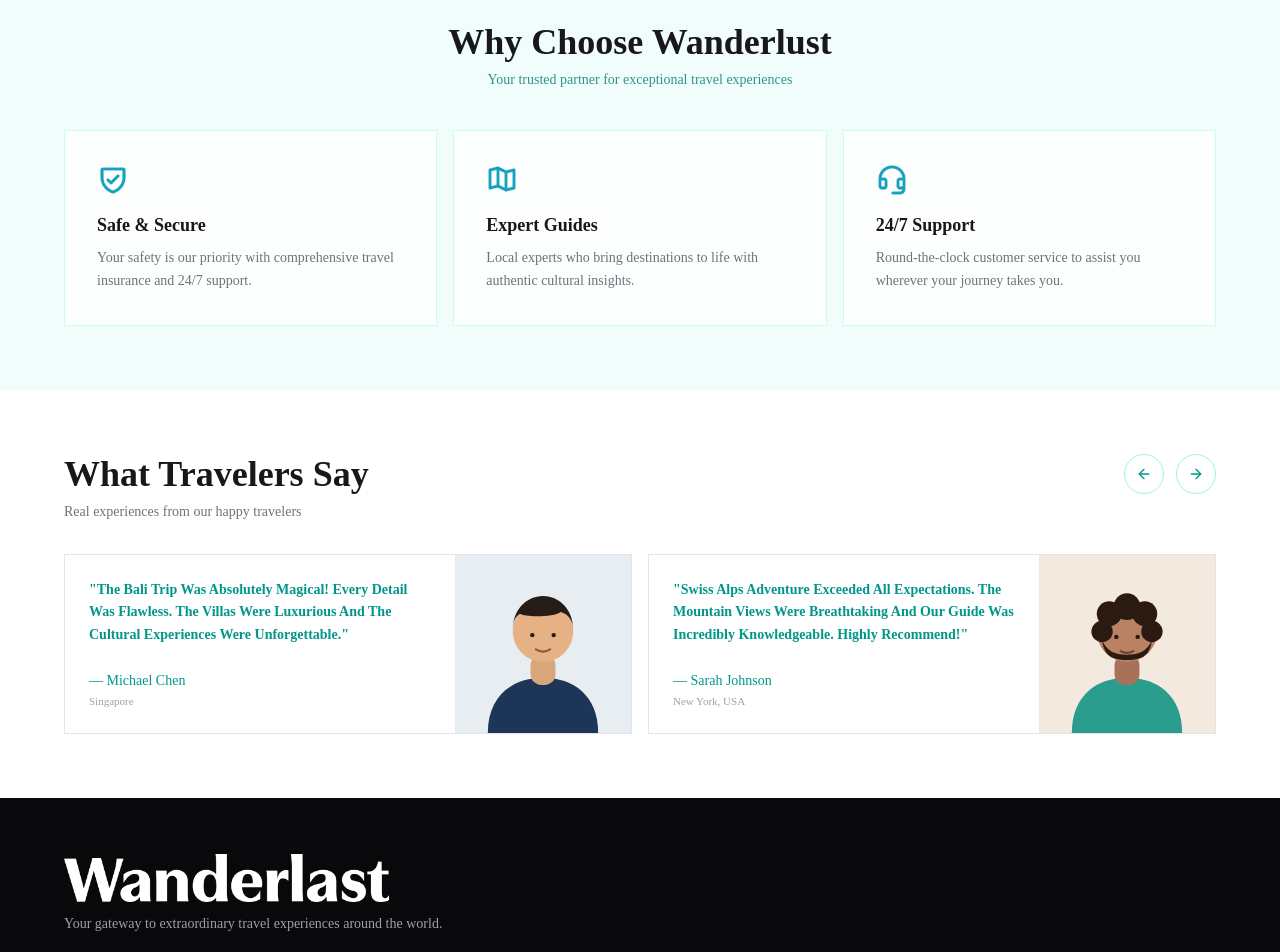
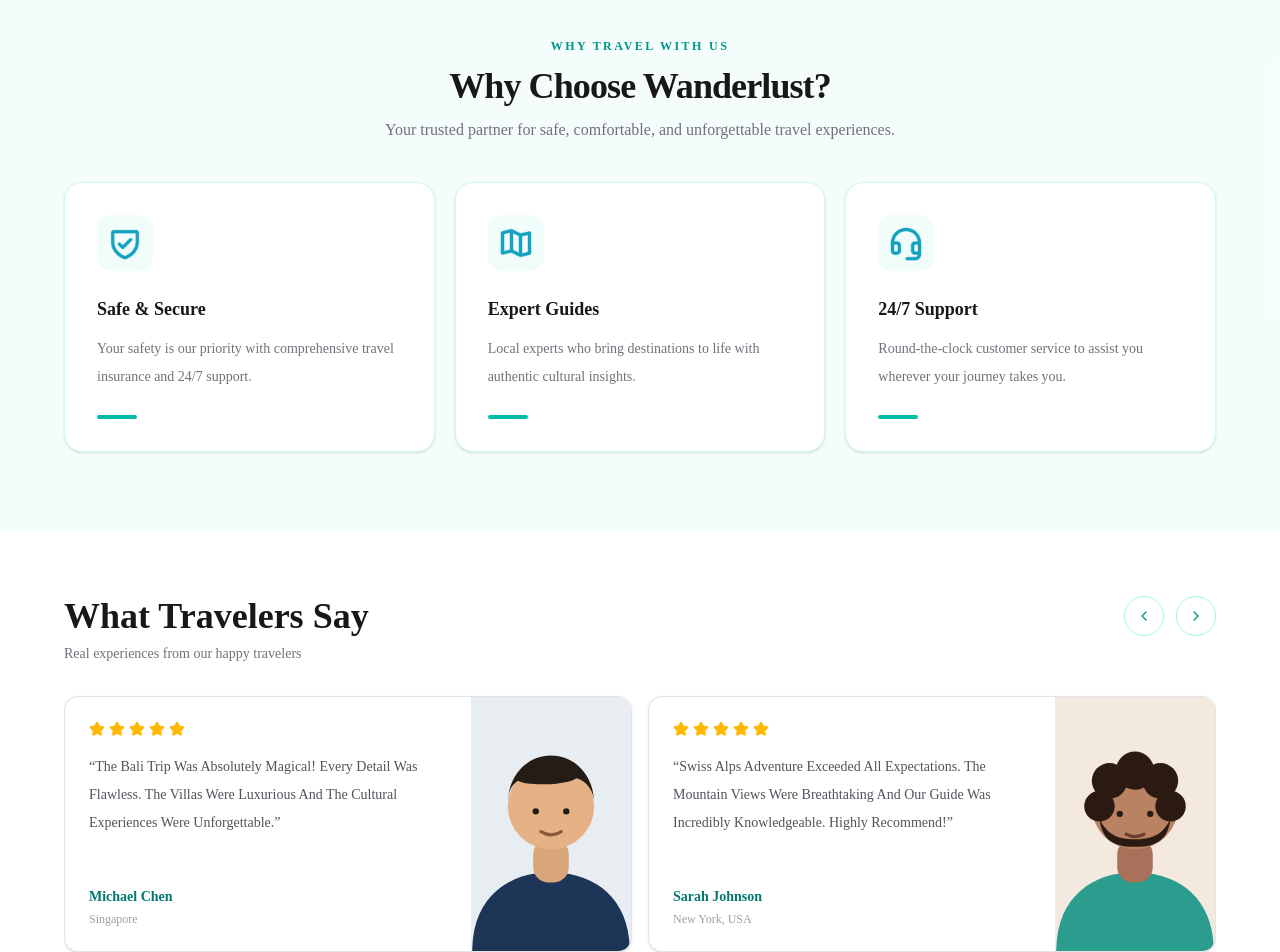
Before and after one commit to Sadiya646/wanderlust, a Next.js app: page / in a window 1280 px wide. Shown: the part 700-1652 px from the top of the page. Built offline with nearby package versions, Linux system fonts and the light colour scheme.

Commit message:
book trip

```diff
--- a/package.json
+++ b/package.json
@@ -12,6 +12,7 @@
     "@base-ui/react": "^1.9.0",
     "class-variance-authority": "^0.7.1",
     "cn": "^0.5.0",
+    "embla-carousel-react": "^8.6.0",
     "lucide-react": "^1.61.0",
     "next": "16.4.3",
     "react": "19.3.0",
--- a/src/app/page.tsx
+++ b/src/app/page.tsx
@@ -1,5 +1,6 @@
 import { Navbar } from "@/components/navbar";
 import { Banner } from "@/components/banner";
+import { CallToAction } from "@/components/cta";
 import { WhyChooseUs } from "@/components/why-choose-us";
 import { Testimonials } from "@/components/testimonials";
 import { Footer } from "@/components/footer";
@@ -9,8 +10,10 @@
     <>
       <Navbar />
       <Banner />
+
       <WhyChooseUs />
       <Testimonials />
+      <CallToAction />
       <Footer />
     </>
   );
--- a/src/components/testimonials.tsx
+++ b/src/components/testimonials.tsx
@@ -1,129 +1,139 @@
+
 "use client";
 
-import { useState } from "react";
 import Image from "next/image";
-import { ArrowLeft, ArrowRight } from "lucide-react";
+import { Star } from "lucide-react";
+
+import {
+  Carousel,
+  CarouselContent,
+  CarouselItem,
+  CarouselNext,
+  CarouselPrevious,
+} from "@/components/ui/carousel";
 
 const testimonials = [
   {
     quote:
-      "\"The Bali Trip Was Absolutely Magical! Every Detail Was Flawless. The Villas Were Luxurious And The Cultural Experiences Were Unforgettable.\"",
+      "The Bali Trip Was Absolutely Magical! Every Detail Was Flawless. The Villas Were Luxurious And The Cultural Experiences Were Unforgettable.",
     name: "Michael Chen",
     location: "Singapore",
     image: "/images/traveler-1.svg",
   },
   {
     quote:
-      "\"Swiss Alps Adventure Exceeded All Expectations. The Mountain Views Were Breathtaking And Our Guide Was Incredibly Knowledgeable. Highly Recommend!\"",
+      "Swiss Alps Adventure Exceeded All Expectations. The Mountain Views Were Breathtaking And Our Guide Was Incredibly Knowledgeable. Highly Recommend!",
     name: "Sarah Johnson",
     location: "New York, USA",
     image: "/images/traveler-2.svg",
   },
   {
     quote:
-      "\"Lagos To Lloret Was Beyond My Dreams. The Beaches Were Idyllic And Every Transfer Was Seamless. I Have Already Booked My Next Trip!\"",
+      "Lagos To Lloret Was Beyond My Dreams. The Beaches Were Idyllic And Every Transfer Was Seamless. I Have Already Booked My Next Trip!",
     name: "Amara Okafor",
     location: "Lagos, Nigeria",
     image: "/images/traveler-3.svg",
   },
   {
     quote:
-      "\"Kyoto In Cherry Blossom Season Was Pure Poetry. The Ryokan Stay And Tea Ceremony Felt Truly Authentic. Worth Every Penny!\"",
+      "Kyoto In Cherry Blossom Season Was Pure Poetry. The Ryokan Stay And Tea Ceremony Felt Truly Authentic. Worth Every Penny!",
     name: "Yuki Tanaka",
     location: "Tokyo, Japan",
     image: "/images/traveler-4.svg",
   },
   {
     quote:
-      "\"Barcelona Felt Like A Homecoming. Our Guide Found Hidden Tapas Bars I Would Never Have Discovered Alone. Simply Perfect.\"",
+      "Barcelona Felt Like A Homecoming. Our Guide Found Hidden Tapas Bars I Would Never Have Discovered Alone. Simply Perfect.",
     name: "Elena Rodriguez",
     location: "Madrid, Spain",
     image: "/images/traveler-5.svg",
   },
   {
     quote:
-      "\"The Jeju Island Getaway Was The Reset I Needed. Crystal Clear Waters, Friendly Locals, And Zero Stress. Wanderlust Delivered!\"",
+      "The Jeju Island Getaway Was The Reset I Needed. Crystal Clear Waters, Friendly Locals, And Zero Stress. Wanderlust Delivered!",
     name: "David Kim",
     location: "Seoul, South Korea",
     image: "/images/traveler-6.svg",
   },
 ];
 
-const PAGE_SIZE = 2;
-
 export function Testimonials() {
-  const [page, setPage] = useState(0);
-  const pageCount = Math.ceil(testimonials.length / PAGE_SIZE);
-  const visible = testimonials.slice(
-    page * PAGE_SIZE,
-    page * PAGE_SIZE + PAGE_SIZE
-  );
-
   return (
     <section className="bg-white px-4 py-16 md:px-8">
       <div className="mx-auto max-w-6xl">
-        <div className="flex items-start justify-between">
+        <Carousel
+          opts={{
+            align: "start",
+            loop: true,
+          }}
+          className="w-full"
+        >
+          {/* Section heading and navigation */}
+          <div className="flex items-start justify-between gap-4">
             <div>
               <h2 className="text-3xl font-bold text-zinc-900 md:text-4xl">
                 What Travelers Say
               </h2>
+
               <p className="mt-2 text-xs text-zinc-500 md:text-sm">
                 Real experiences from our happy travelers
               </p>
             </div>
-          <div className="flex gap-3">
-            <button
-              type="button"
-              aria-label="Previous travelers"
-              onClick={() =>
-                setPage((page - 1 + pageCount) % pageCount)
-              }
-              className="flex size-10 items-center justify-center rounded-full border border-teal-200 text-teal-600 hover:bg-teal-50"
-            >
-              <ArrowLeft className="size-4" />
-            </button>
-            <button
-              type="button"
-              aria-label="Next travelers"
-              onClick={() => setPage((page + 1) % pageCount)}
-              className="flex size-10 items-center justify-center rounded-full border border-teal-200 text-teal-600 hover:bg-teal-50"
-            >
-              <ArrowRight className="size-4" />
-            </button>
+
+            <div className="flex shrink-0 gap-3">
+              <CarouselPrevious className="static size-10 translate-y-0 border-teal-200 text-teal-600 hover:bg-teal-50 hover:text-teal-700" />
+
+              <CarouselNext className="static size-10 translate-y-0 border-teal-200 text-teal-600 hover:bg-teal-50 hover:text-teal-700" />
             </div>
           </div>
 
-        <div key={page} className="mt-8 grid gap-4 md:grid-cols-2">
-          {visible.map((testimonial) => (
-            <article
+          {/* Carousel cards */}
+          <CarouselContent className="-ml-4 mt-8">
+            {testimonials.map((testimonial) => (
+              <CarouselItem
                 key={testimonial.name}
-              className="flex border border-zinc-200 bg-white"
+                className="flex pl-4 md:basis-1/2"
               >
-              <div className="flex flex-1 flex-col p-6">
-                <p className="text-sm leading-relaxed font-semibold text-teal-600">
-                  {testimonial.quote}
+                <article className="flex min-h-64 w-full overflow-hidden rounded-xl border border-zinc-200 bg-white shadow-sm transition duration-300 hover:-translate-y-1 hover:shadow-lg">
+                  <div className="flex min-w-0 flex-1 flex-col p-5 md:p-6">
+                    <div className="mb-4 flex gap-1 text-amber-400">
+                      {Array.from({ length: 5 }).map((_, index) => (
+                        <Star
+                          key={index}
+                          className="size-4 fill-current"
+                        />
+                      ))}
+                    </div>
+
+                    <p className="text-sm leading-7 font-medium text-zinc-600">
+                      “{testimonial.quote}”
                     </p>
+
                     <div className="mt-auto pt-6">
-                  <div className="text-sm font-medium text-teal-600">
-                    &mdash; {testimonial.name}
-                  </div>
-                  <div className="mt-0.5 text-[11px] text-zinc-400">
+                      <p className="text-sm font-semibold text-teal-700">
+                        {testimonial.name}
+                      </p>
+
+                      <p className="mt-1 text-xs text-zinc-400">
                         {testimonial.location}
+                      </p>
                     </div>
                   </div>
-              </div>
-              <div className="relative w-36 shrink-0 md:w-44">
+
+                  <div className="relative min-h-full w-28 shrink-0 sm:w-36 md:w-40">
                     <Image
                       src={testimonial.image}
                       alt={testimonial.name}
                       fill
-                  sizes="176px"
+                      sizes="(max-width: 640px) 112px, 160px"
                       className="object-cover"
                     />
                   </div>
                 </article>
+              </CarouselItem>
             ))}
-        </div>
+          </CarouselContent>
+        </Carousel>
       </div>
     </section>
   );
--- /dev/null
+++ b/src/components/ui/carousel.tsx
@@ -0,0 +1,247 @@
+"use client"
+
+import * as React from "react"
+import { cn } from "cn"
+import useEmblaCarousel, {
+  type UseEmblaCarouselType,
+} from "embla-carousel-react"
+
+import { Button } from "@/components/ui/button"
+import { ChevronLeftIcon, ChevronRightIcon } from "lucide-react"
+
+type CarouselApi = UseEmblaCarouselType[1]
+type UseCarouselParameters = Parameters<typeof useEmblaCarousel>
+type CarouselOptions = UseCarouselParameters[0]
+type CarouselPlugin = UseCarouselParameters[1]
+
+type CarouselProps = {
+  opts?: CarouselOptions
+  plugins?: CarouselPlugin
+  orientation?: "horizontal" | "vertical"
+  setApi?: (api: CarouselApi) => void
+}
+
+type CarouselContextProps = {
+  carouselRef: ReturnType<typeof useEmblaCarousel>[0]
+  api: ReturnType<typeof useEmblaCarousel>[1]
+  scrollPrev: () => void
+  scrollNext: () => void
+  canScrollPrev: boolean
+  canScrollNext: boolean
+} & CarouselProps
+
+const CarouselContext = React.createContext<CarouselContextProps | null>(null)
+
+function useCarousel() {
+  const context = React.useContext(CarouselContext)
+
+  if (!context) {
+    throw new Error("useCarousel must be used within a <Carousel />")
+  }
+
+  return context
+}
+
+function Carousel({
+  orientation = "horizontal",
+  opts,
+  setApi,
+  plugins,
+  className,
+  children,
+  ...props
+}: React.ComponentProps<"div"> & CarouselProps) {
+  const [carouselRef, api] = useEmblaCarousel(
+    {
+      ...opts,
+      axis: orientation === "horizontal" ? "x" : "y",
+    },
+    plugins
+  )
+  const [canScrollPrev, setCanScrollPrev] = React.useState(false)
+  const [canScrollNext, setCanScrollNext] = React.useState(false)
+
+  const onSelect = React.useCallback((api: CarouselApi) => {
+    if (!api) return
+    setCanScrollPrev(api.canScrollPrev())
+    setCanScrollNext(api.canScrollNext())
+  }, [])
+
+  const scrollPrev = React.useCallback(() => {
+    api?.scrollPrev()
+  }, [api])
+
+  const scrollNext = React.useCallback(() => {
+    api?.scrollNext()
+  }, [api])
+
+  const handleKeyDown = React.useCallback(
+    (event: React.KeyboardEvent<HTMLDivElement>) => {
+      if (event.key === "ArrowLeft") {
+        event.preventDefault()
+        scrollPrev()
+      } else if (event.key === "ArrowRight") {
+        event.preventDefault()
+        scrollNext()
+      }
+    },
+    [scrollPrev, scrollNext]
+  )
+
+  React.useEffect(() => {
+    if (!api || !setApi) return
+    setApi(api)
+  }, [api, setApi])
+
+  React.useEffect(() => {
+    if (!api) return
+
+    // Initial sync must not call setState synchronously within the effect
+    // body (react-hooks/set-state-in-effect); defer it by one frame.
+    const raf = requestAnimationFrame(() => onSelect(api))
+    api.on("reInit", onSelect)
+    api.on("select", onSelect)
+
+    return () => {
+      cancelAnimationFrame(raf)
+      api?.off("reInit", onSelect)
+      api?.off("select", onSelect)
+    }
+  }, [api, onSelect])
+
+  return (
+    <CarouselContext.Provider
+      value={{
+        carouselRef,
+        api: api,
+        opts,
+        orientation:
+          orientation || (opts?.axis === "y" ? "vertical" : "horizontal"),
+        scrollPrev,
+        scrollNext,
+        canScrollPrev,
+        canScrollNext,
+      }}
+    >
+      <div
+        onKeyDownCapture={handleKeyDown}
+        className={cn("relative", className)}
+        role="region"
+        aria-roledescription="carousel"
+        data-slot="carousel"
+        {...props}
+      >
+        {children}
+      </div>
+    </CarouselContext.Provider>
+  )
+}
+
+function CarouselContent({ className, ...props }: React.ComponentProps<"div">) {
+  const { carouselRef, orientation } = useCarousel()
+
+  return (
+    <div
+      ref={carouselRef}
+      className="overflow-hidden"
+      data-slot="carousel-content"
+    >
+      <div
+        className={cn(
+          "flex",
+          orientation === "horizontal" ? "-ml-4" : "-mt-4 flex-col",
+          className
+        )}
+        {...props}
+      />
+    </div>
+  )
+}
+
+function CarouselItem({ className, ...props }: React.ComponentProps<"div">) {
+  const { orientation } = useCarousel()
+
+  return (
+    <div
+      role="group"
+      aria-roledescription="slide"
+      data-slot="carousel-item"
+      className={cn(
+        "min-w-0 shrink-0 grow-0 basis-full",
+        orientation === "horizontal" ? "pl-4" : "pt-4",
+        className
+      )}
+      {...props}
+    />
+  )
+}
+
+function CarouselPrevious({
+  className,
+  variant = "outline",
+  size = "icon-sm",
+  ...props
+}: React.ComponentProps<typeof Button>) {
+  const { orientation, scrollPrev, canScrollPrev } = useCarousel()
+
+  return (
+    <Button
+      data-slot="carousel-previous"
+      variant={variant}
+      size={size}
+      className={cn(
+        "absolute touch-manipulation rounded-full",
+        orientation === "horizontal"
+          ? "inset-y-0 -left-12 my-auto"
+          : "-top-12 left-1/2 -translate-x-1/2 rotate-90",
+        className
+      )}
+      disabled={!canScrollPrev}
+      onClick={scrollPrev}
+      {...props}
+    >
+      <ChevronLeftIcon />
+      <span className="sr-only">Previous slide</span>
+    </Button>
+  )
+}
+
+function CarouselNext({
+  className,
+  variant = "outline",
+  size = "icon-sm",
+  ...props
+}: React.ComponentProps<typeof Button>) {
+  const { orientation, scrollNext, canScrollNext } = useCarousel()
+
+  return (
+    <Button
+      data-slot="carousel-next"
+      variant={variant}
+      size={size}
+      className={cn(
+        "absolute touch-manipulation rounded-full",
+        orientation === "horizontal"
+          ? "inset-y-0 -right-12 my-auto"
+          : "-bottom-12 left-1/2 -translate-x-1/2 rotate-90",
+        className
+      )}
+      disabled={!canScrollNext}
+      onClick={scrollNext}
+      {...props}
+    >
+      <ChevronRightIcon />
+      <span className="sr-only">Next slide</span>
+    </Button>
+  )
+}
+
+export {
+  type CarouselApi,
+  Carousel,
+  CarouselContent,
+  CarouselItem,
+  CarouselPrevious,
+  CarouselNext,
+  useCarousel,
+}
--- a/src/components/why-choose-us.tsx
+++ b/src/components/why-choose-us.tsx
@@ -23,35 +23,51 @@
 
 export function WhyChooseUs() {
   return (
-    <section className="bg-teal-50 px-4 py-16 md:px-8">
+    <section className="bg-teal-50/70 px-4 py-16 md:px-8 md:py-20">
       <div className="mx-auto max-w-6xl">
-        <h2 className="text-center text-3xl font-bold text-zinc-900 md:text-4xl">
-          Why Choose Wanderlust
-        </h2>
-        <p className="mt-2 text-center text-xs text-teal-700/80 md:text-sm">
-          Your trusted partner for exceptional travel experiences
-        </p>
+        {/* Section heading */}
+        <div className="text-center">
+          <p className="text-xs font-semibold uppercase tracking-[0.2em] text-teal-600">
+            Why Travel With Us
+          </p>
 
-        <div className="mt-10 grid gap-4 sm:grid-cols-2 lg:grid-cols-3">
+          <h2 className="mt-3 text-3xl font-bold tracking-tight text-zinc-900 md:text-4xl">
+            Why Choose Wanderlust?
+          </h2>
+
+          <p className="mx-auto mt-3 max-w-xl text-sm leading-6 text-zinc-500 md:text-base">
+            Your trusted partner for safe, comfortable, and unforgettable
+            travel experiences.
+          </p>
+        </div>
+
+        {/* Feature cards */}
+        <div className="mt-10 grid grid-cols-1 gap-5 sm:grid-cols-2 lg:grid-cols-3">
           {features.map((feature) => (
-            <div
+            <article
               key={feature.title}
-              className="border border-teal-100 bg-white/80 p-8 text-left"
+              className="group rounded-2xl border border-teal-100 bg-white p-7 shadow-sm transition-all duration-300 hover:-translate-y-1 hover:border-teal-300 hover:shadow-lg md:p-8"
             >
-              <Image
-                src={feature.icon}
-                alt=""
-                width={48}
-                height={48}
-                className="size-8 w-auto"
-              />
-              <h3 className="mt-4 text-lg font-bold text-zinc-900">
+              <div className="flex size-14 items-center justify-center rounded-xl bg-teal-50 transition-colors duration-300 group-hover:bg-teal-100">
+                <Image
+                  src={feature.icon}
+                  alt=""
+                  width={36}
+                  height={36}
+                  className="size-9 object-contain"
+                />
+              </div>
+
+              <h3 className="mt-6 text-lg font-bold text-zinc-900">
                 {feature.title}
               </h3>
-              <p className="mt-2 text-xs leading-relaxed text-zinc-500 md:text-sm">
+
+              <p className="mt-3 text-sm leading-7 text-zinc-500">
                 {feature.description}
               </p>
-            </div>
+
+              <div className="mt-6 h-1 w-10 rounded-full bg-teal-500 transition-all duration-300 group-hover:w-16" />
+            </article>
           ))}
         </div>
       </div>
```
Also changed, not shown: src/components/cta.tsx (added, +41 -0 lines), 1 other file (tests, documents, lock files or other folders). Lines whose indentation alone changed are shown as unchanged.
